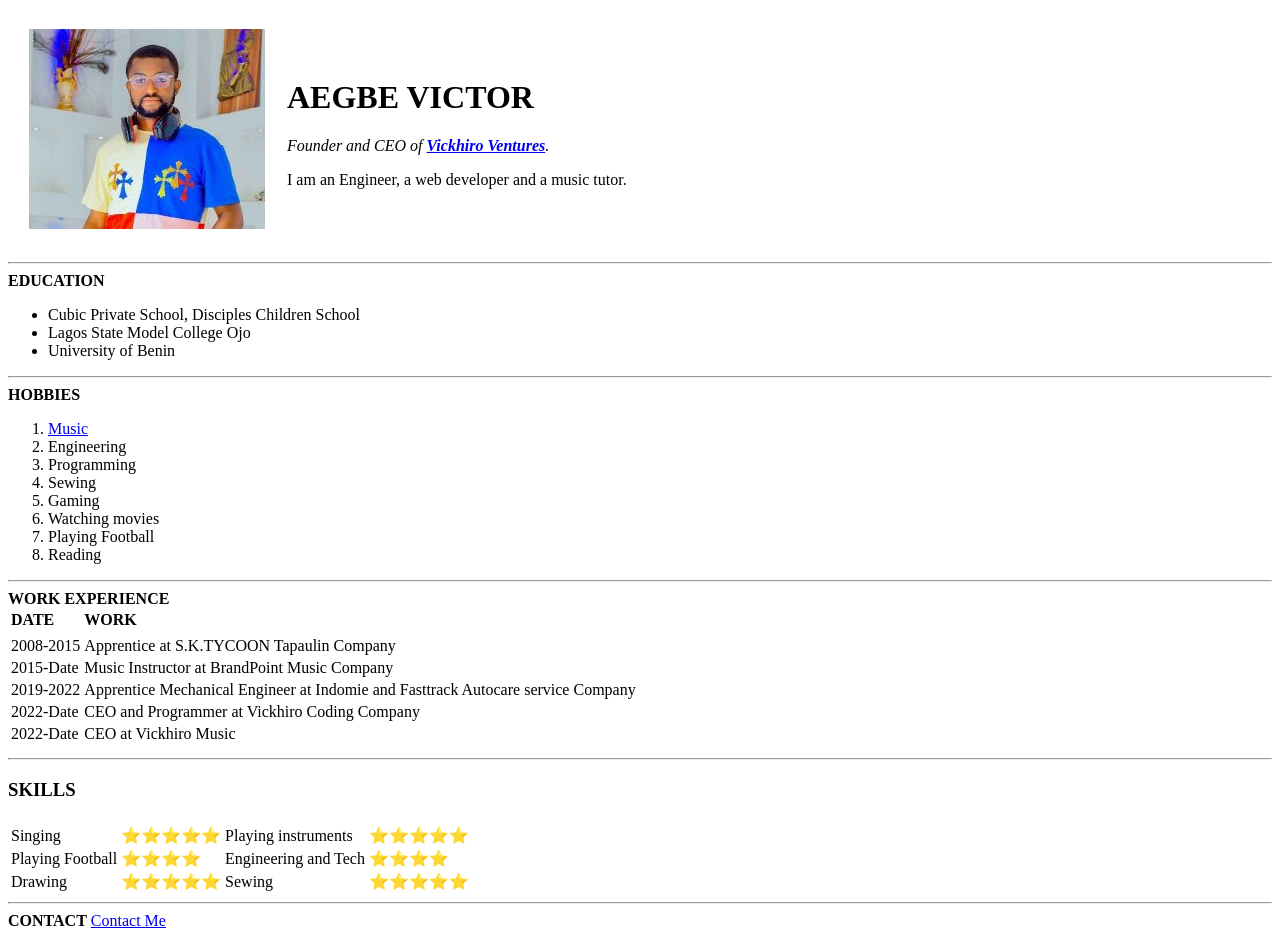
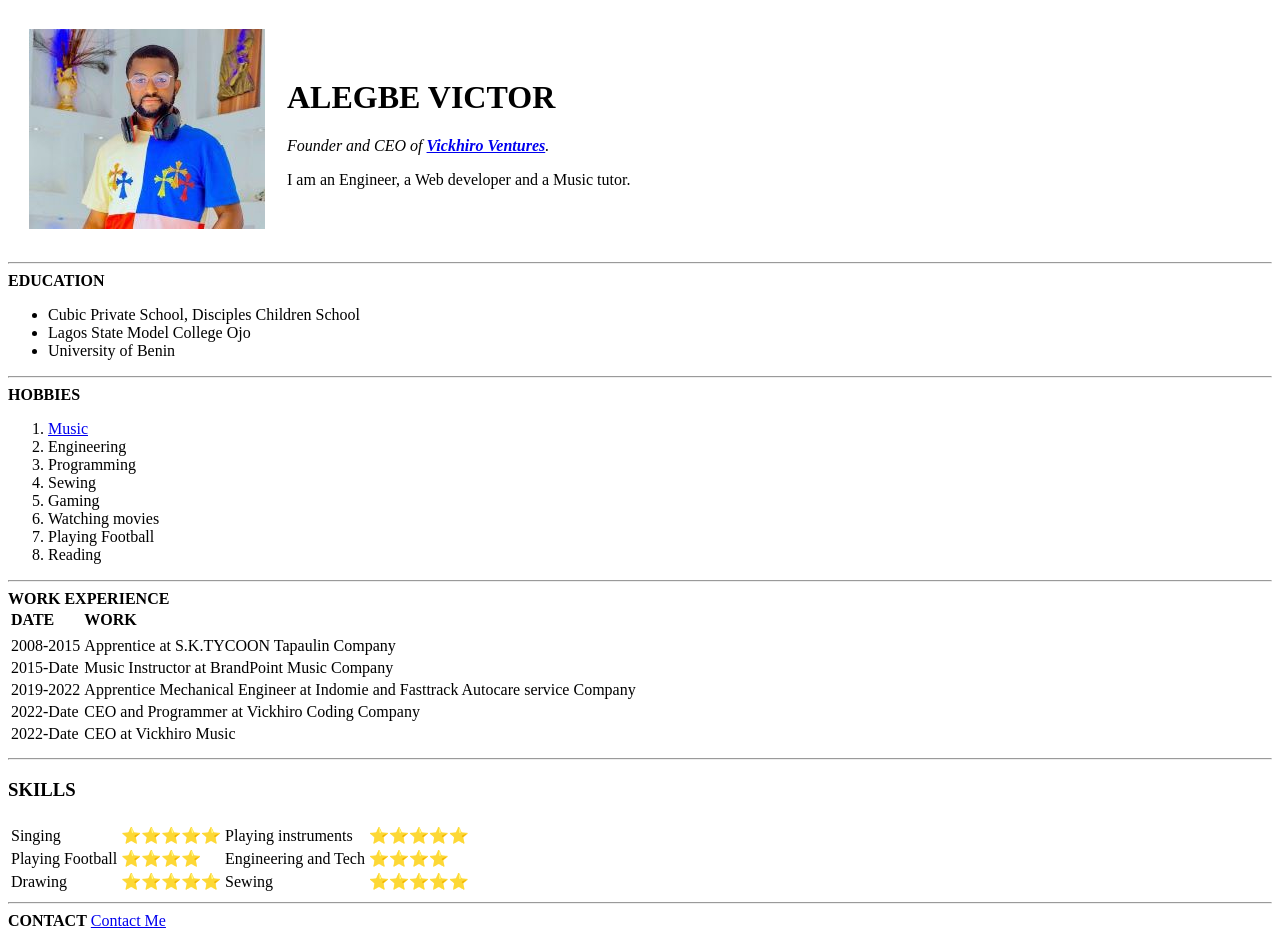
Before and after one commit to Vickhiro/CV, a plain HTML site: page index.html in a window 1280 px wide. Drawn offline with Linux system fonts and the light colour scheme; files whose address does not match are found by name.

Commit message:
Add files via upload

```diff
--- a/index.html
+++ b/index.html
@@ -4,15 +4,16 @@
     <meta charset="UTF-8">
     <meta http-equiv="X-UA-Compatible" content="IE=edge">
     <meta name="viewport" content="width=device-width, initial-scale=1.0">
-    <title>Victor personal site</title>
+    <title>Victor's Personal Site</title>
+    <link rel="stylesheet" href="css/styles.css">
 </head>
 <body>
     <table cellspacing="20">
         <tr>
             <td><img src="C:\Users\VICKHIRO\Desktop\web dev\html personal site\victor2.jpg"></td>
-            <td> <h1>AEGBE VICTOR</h1>
+            <td> <h1>ALEGBE VICTOR</h1>
     <P><em>Founder and CEO of <strong><a href="https://youtu.be/AeILIuTfPiO?si=uy-g3_SFygmaZuTd">Vickhiro Ventures</a></strong>.</em></P>
-    <p>I am an Engineer, a web developer and a music tutor.</p></td>
+    <p>I am an Engineer, a Web developer and a Music tutor.</p></td>
         </tr>
     </table>
     <hr>
```
Also changed, not shown: contact-me.html (+3 -1 lines).
